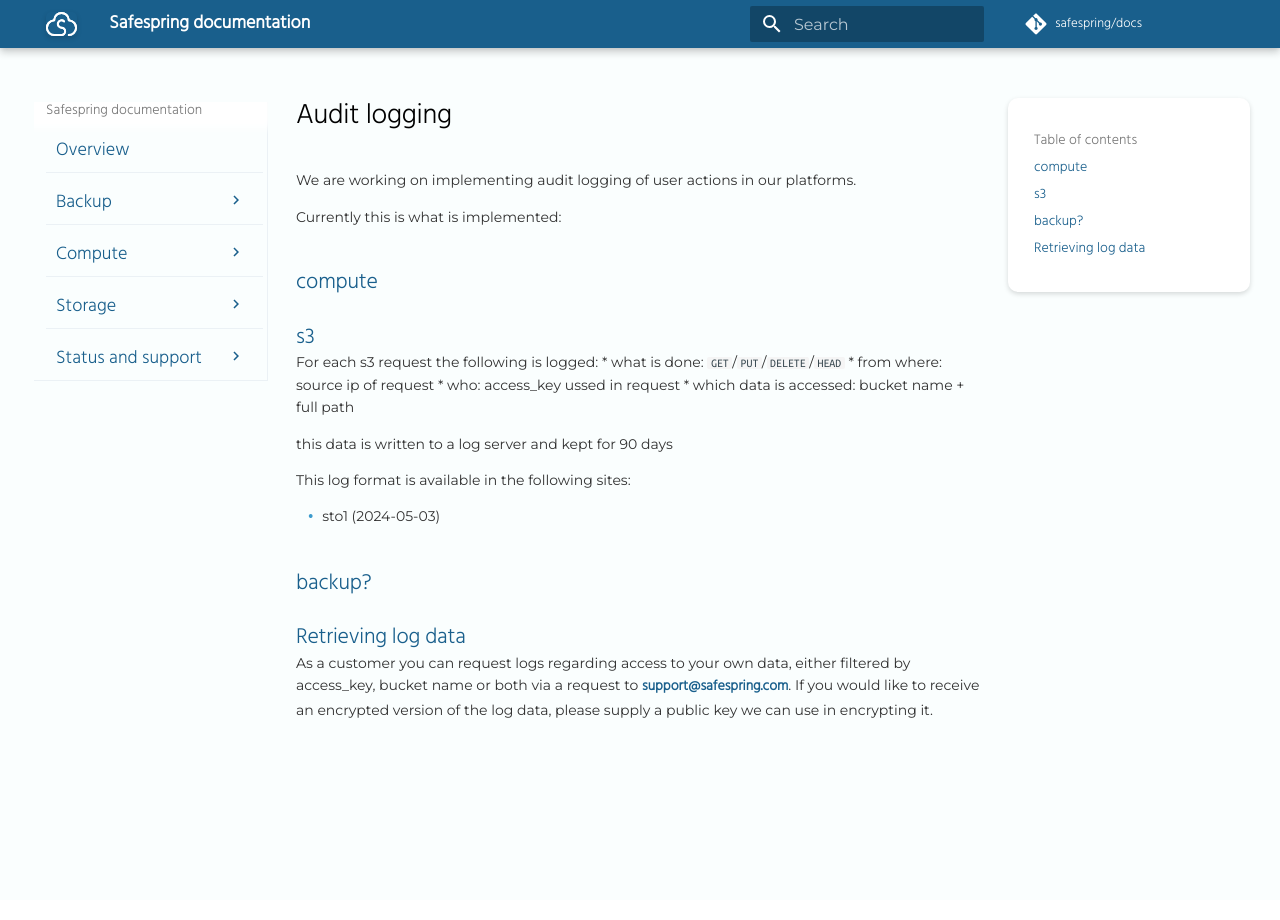
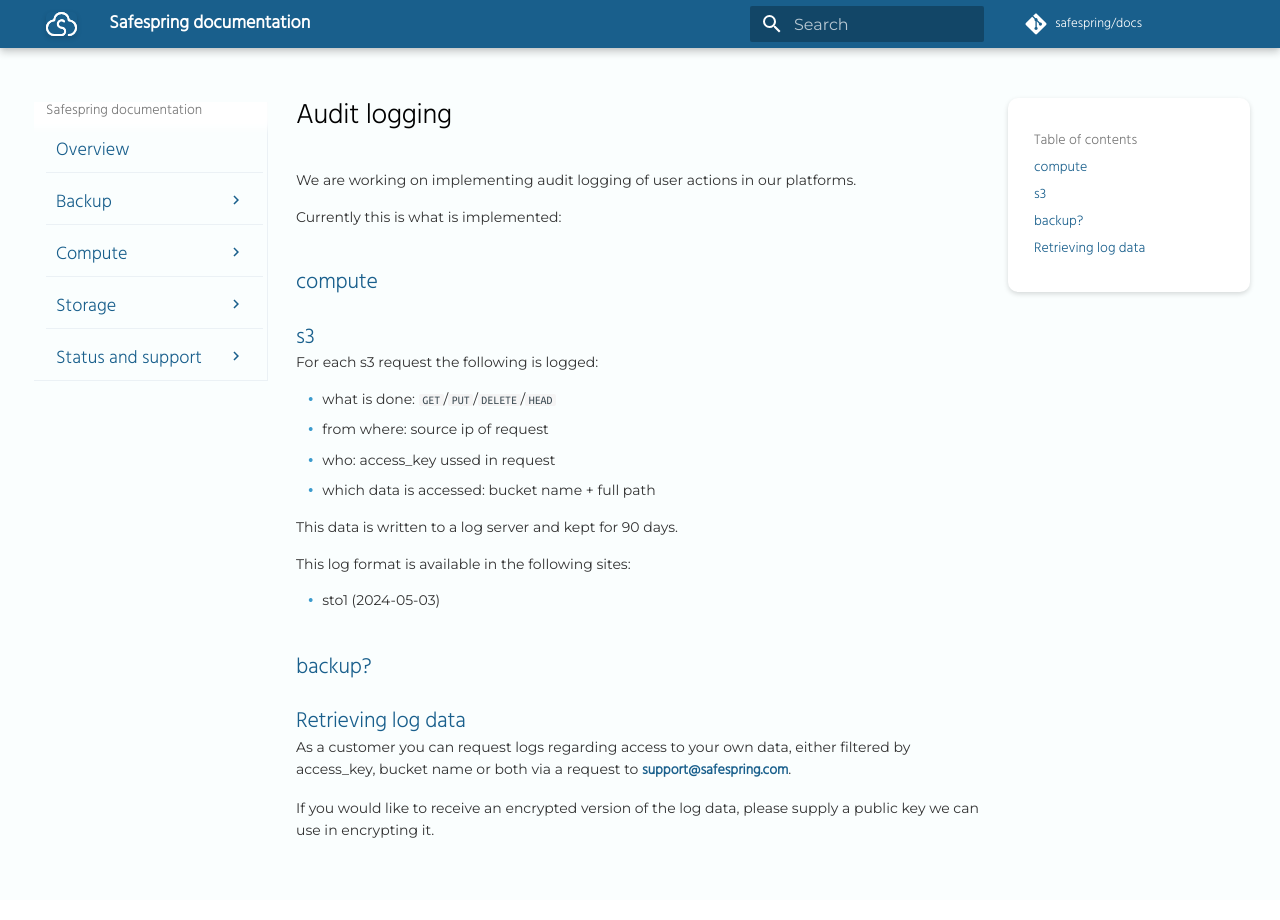
Before and after one commit to safespring/docs, an MkDocs documentation site: the page built from content/service/audit_logging.md, in a window 1280 px wide. Built offline with MkDocs 1.6.1 and Material for MkDocs 9.7.7, drawn with Linux system fonts in a browser that asks for light colours; a script that is not in the unit is left out; comment, search, counter and statistics services are not loaded.

Commit message:
STOR-135: formatting

```diff
--- a/content/service/audit_logging.md
+++ b/content/service/audit_logging.md
@@ -12,12 +12,13 @@
 --
 
 For each s3 request the following is logged:
+
 * what is done: `GET`/`PUT`/`DELETE`/`HEAD`
 * from where: source ip of request
 * who: access_key ussed in request
 * which data is accessed: bucket name + full path
 
-this data is written to a log server and kept for 90 days
+This data is written to a log server and kept for 90 days.
 
 This log format is available in the following sites:
 
@@ -29,4 +30,6 @@
 Retrieving log data
 -------------------
 
-As a customer you can request logs regarding access to your own data, either filtered by access_key, bucket name or both via a request to support@safespring.com. If you would like to receive an encrypted version of the log data, please supply a public key we can use in encrypting it.
+As a customer you can request logs regarding access to your own data, either filtered by access_key, bucket name or both via a request to support@safespring.com.
+
+If you would like to receive an encrypted version of the log data, please supply a public key we can use in encrypting it.
```
